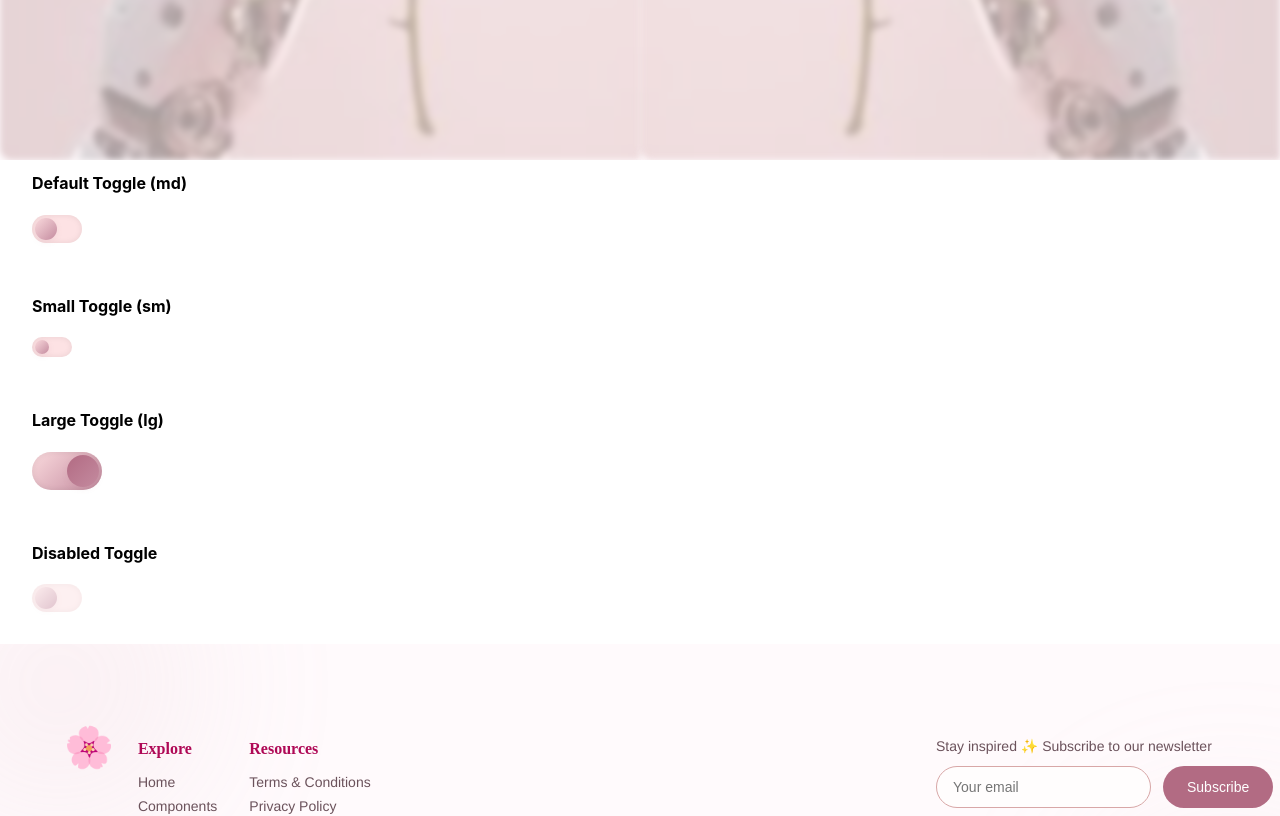
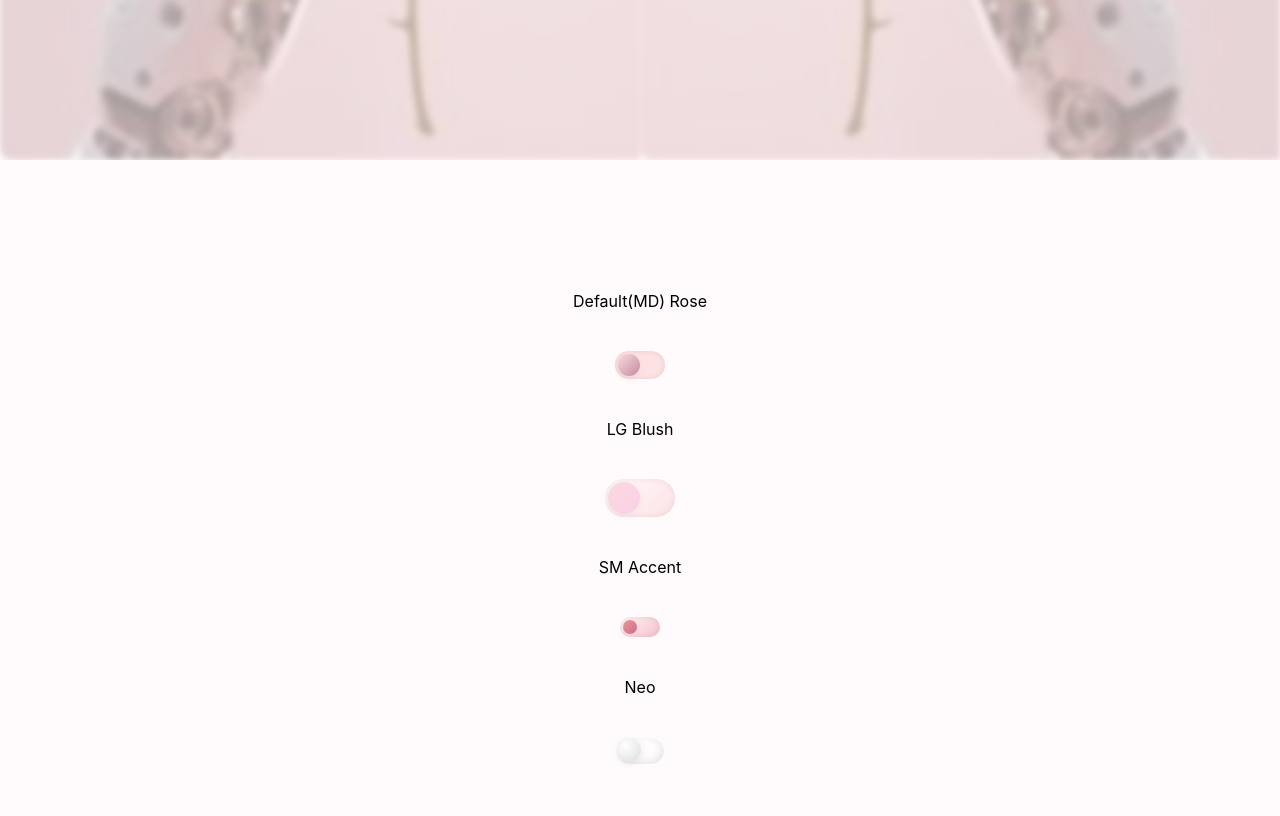
Before and after one commit to JazmyneB/jazzie-ui, a React (Create React App) app: page / in a window 1280 px wide. Shown: the part 680-1496 px from the top of the page. Built offline with nearby package versions, Linux system fonts and the light colour scheme; the HTML template or start-up script is replaced by a standard one.

Commit message:
style(toggle): added variations to toggle

```diff
--- a/src/App.js
+++ b/src/App.js
@@ -6,8 +6,11 @@ import Hero from './components/Hero/Hero';
 import SoftToggle from './components/SoftToggle/SoftToggle';
 
 function App() {
-  const [toggleOn, setToggleOn] = useState(false);
-  const [bigToggle, setBigToggle] = useState(true);
+  const [on, setOn] = useState(false);
+
+  const handleToggle = (e) => {
+    setOn(e.target.checked);
+  };
   return (
     <div className="app-container">
       <NavBar
@@ -22,42 +25,23 @@ function App() {
       />
 
       <Hero />
-      <div style={{ display: 'flex', gap: '2rem', flexDirection: 'column', padding: '2rem' }}>
-
-      <div>
-        <h4>Default Toggle (md)</h4>
-        <SoftToggle
-          checked={toggleOn}
-          onChange={() => setToggleOn(!toggleOn)}
-        />
-      </div>
-
-      <div>
-        <h4>Small Toggle (sm)</h4>
-        <SoftToggle
-          checked={toggleOn}
-          onChange={() => setToggleOn(!toggleOn)}
-          size="sm"
-        />
-      </div>
-
-      <div>
-        <h4>Large Toggle (lg)</h4>
-        <SoftToggle
-          checked={bigToggle}
-          onChange={() => setBigToggle(!bigToggle)}
-          size="lg"
-        />
-      </div>
-
-      <div>
-        <h4>Disabled Toggle</h4>
-        <SoftToggle
-          onChange={() => {}}
-          disabled
-        />
-      </div>
-
+       <div style={{
+      display: 'flex',
+      flexDirection: 'column',
+      gap: '1.5rem',
+      alignItems: 'center',
+      justifyContent: 'center',
+      minHeight: '100vh',
+      background: 'var(--color-bg)',
+    }}>
+      <p>Default(MD) Rose</p>
+      <SoftToggle checked={on} onChange={handleToggle} variant="rose" size='md'/>
+      <p>LG Blush</p>
+      <SoftToggle checked={on} onChange={handleToggle} variant="blush" size="lg" />
+      <p>SM Accent</p>
+      <SoftToggle checked={on} onChange={handleToggle} variant="accent" size="sm" />
+      <p>Neo</p>
+      <SoftToggle checked={on} onChange={handleToggle} variant="neo" />
     </div>
 
       <Footer />
--- a/src/components/SoftToggle/SoftToggle.css
+++ b/src/components/SoftToggle/SoftToggle.css
@@ -1,3 +1,4 @@
+/* === Base Setup === */
 .soft-toggle {
   position: relative;
   display: inline-block;
@@ -19,7 +20,6 @@
   position: absolute;
   cursor: pointer;
   top: 0; left: 0; right: 0; bottom: 0;
-  background: var(--color-secondary);
   border-radius: var(--radius-full);
   transition: background 0.4s ease, box-shadow 0.3s ease;
   box-shadow: inset 0 0 6px rgba(0,0,0,0.08);
@@ -30,56 +30,92 @@
   content: "";
   bottom: 3px;
   left: 3px;
-  background: linear-gradient(135deg, var(--blush), var(--rose));
   transition: transform 0.4s ease, background 0.4s ease;
   border-radius: 50%;
   box-shadow: 0 2px 6px var(--shadow);
 }
 
 /* knob sizes */
-.soft-toggle.sm .slider::before {
-  width: 14px;
-  height: 14px;
-  bottom: 3px;
-  left: 3px;
-}
+.soft-toggle.sm .slider::before { width: 14px; height: 14px; }
+.soft-toggle.md .slider::before { width: 22px; height: 22px; }
+.soft-toggle.lg .slider::before { width: 32px; height: 32px; }
 
-.soft-toggle.md .slider::before {
-  width: 22px;
-  height: 22px;
-  bottom: 3px;
-  left: 3px;
-}
-
-.soft-toggle.lg .slider::before {
-  width: 32px;
-  height: 32px;
-  bottom: 3px;
-  left: 3px;
-}
-
-/* === Checked states === */
-input:checked + .slider {
-  background: linear-gradient(135deg, var(--blush), var(--rose));;
-}
-
-.soft-toggle.sm input:checked + .slider::before {
-  transform: translateX(20px);
-}
-
-.soft-toggle.md input:checked + .slider::before {
-  transform: translateX(22px);
-}
-
-.soft-toggle.lg input:checked + .slider::before {
-  transform: translateX(32px);
-}
-
-input:checked + .slider::before {
-  background: linear-gradient(135deg, var(--deep-rose), var(--rose));
-}
-
+/* Disabled */
 .soft-toggle.disabled {
   opacity: 0.5;
   cursor: not-allowed;
 }
+
+/* === Rose Variant === */
+.soft-toggle.rose .slider {
+  background: var(--color-secondary);
+}
+.soft-toggle.rose .slider::before {
+  background: linear-gradient(135deg, var(--blush), var(--rose));
+}
+.soft-toggle.rose input:checked + .slider {
+  background: linear-gradient(135deg, var(--deep-rose), var(--blush));
+}
+.soft-toggle.rose input:checked + .slider::before {
+  background: linear-gradient(135deg, var(--deep-rose), var(--rose));
+}
+
+/* === Blush Variant === */
+.soft-toggle.blush .slider {
+  background: linear-gradient(135deg, #fffafc, #fde2e4);
+}
+.soft-toggle.blush .slider::before {
+  background: linear-gradient(135deg, #fadadd, #fbcfe8);
+}
+.soft-toggle.blush input:checked + .slider {
+  background: linear-gradient(135deg, #fbcfe8, #e5989b);
+}
+.soft-toggle.blush input:checked + .slider::before {
+  background: linear-gradient(135deg, #e5989b, #fadadd);
+}
+
+/* === Accent Variant === */
+.soft-toggle.accent .slider {
+  background: linear-gradient(135deg, #fff8f6, #f5c0cb);
+}
+.soft-toggle.accent .slider::before {
+  background: linear-gradient(135deg, #e5989b, #d46a8c);
+}
+.soft-toggle.accent input:checked + .slider {
+  background: linear-gradient(135deg, #d60377, #af0956);
+}
+.soft-toggle.accent input:checked + .slider::before {
+  background: linear-gradient(135deg, #af0956, #fde2e4);
+}
+
+/* === Modern Tech Variant (Neo) === */
+.soft-toggle.neo .slider {
+  background: rgba(255, 255, 255, 0.4);
+  backdrop-filter: blur(6px);
+  border: 1px solid rgba(255, 255, 255, 0.3);
+  box-shadow:
+    inset 2px 2px 6px rgba(255, 255, 255, 0.3),
+    inset -2px -2px 8px rgba(0, 0, 0, 0.1);
+}
+
+.soft-toggle.neo .slider::before {
+  background: radial-gradient(circle at 30% 30%, #fff, #ddd);
+  box-shadow: 0 2px 8px rgba(0, 0, 0, 0.1);
+}
+
+.soft-toggle.neo input:checked + .slider {
+  background: linear-gradient(135deg, var(--color-primary-hover), var(--color-primary));
+  box-shadow:
+    0 0 12px rgba(175, 9, 86, 0.4),
+    inset 0 0 8px rgba(255, 255, 255, 0.3);
+}
+
+.soft-toggle.neo input:checked + .slider::before {
+  background: radial-gradient(circle at 70% 70%, #fff, #f0c0d0);
+  box-shadow: 0 0 10px rgba(175, 9, 86, 0.3);
+}
+
+/* knob translation */
+.soft-toggle.sm input:checked + .slider::before { transform: translateX(20px); }
+.soft-toggle.md input:checked + .slider::before { transform: translateX(22px); }
+.soft-toggle.lg input:checked + .slider::before { transform: translateX(32px); }
--- a/src/components/SoftToggle/SoftToggle.jsx
+++ b/src/components/SoftToggle/SoftToggle.jsx
@@ -6,10 +6,13 @@ const SoftToggle = ({
   checked,
   onChange,
   size = 'md',
-  disabled = false
+  disabled = false,
+  variant = 'rose', // rose | blush | accent | neo
 }) => {
   return (
-    <label className={`soft-toggle ${size} ${disabled ? 'disabled' : ''}`}>
+    <label
+      className={`soft-toggle ${size} ${variant} ${disabled ? 'disabled' : ''}`}
+    >
       <input
         type="checkbox"
         checked={checked}
@@ -26,6 +29,7 @@ SoftToggle.propTypes = {
   onChange: PropTypes.func.isRequired,
   size: PropTypes.oneOf(['sm', 'md', 'lg']),
   disabled: PropTypes.bool,
+  variant: PropTypes.oneOf(['rose', 'blush', 'accent', 'neo']),
 };
 
 export default SoftToggle;
```
Also changed, not shown: 1 other file (tests, documents, lock files or other folders).
